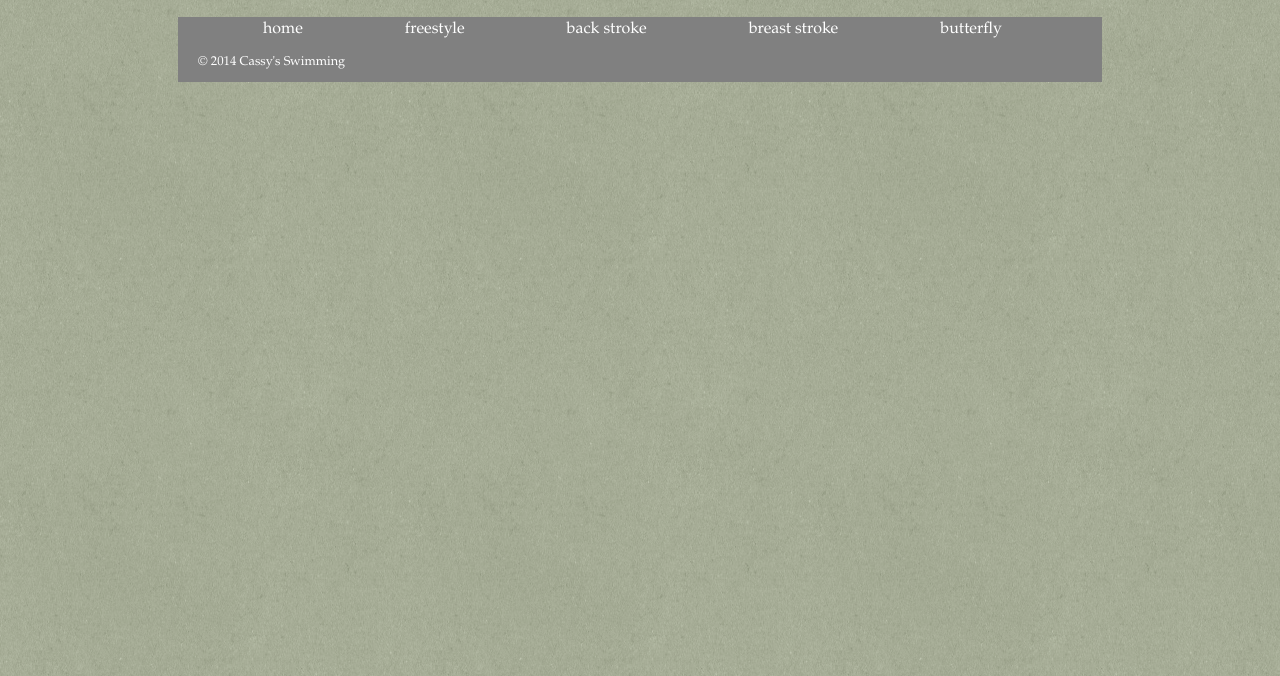
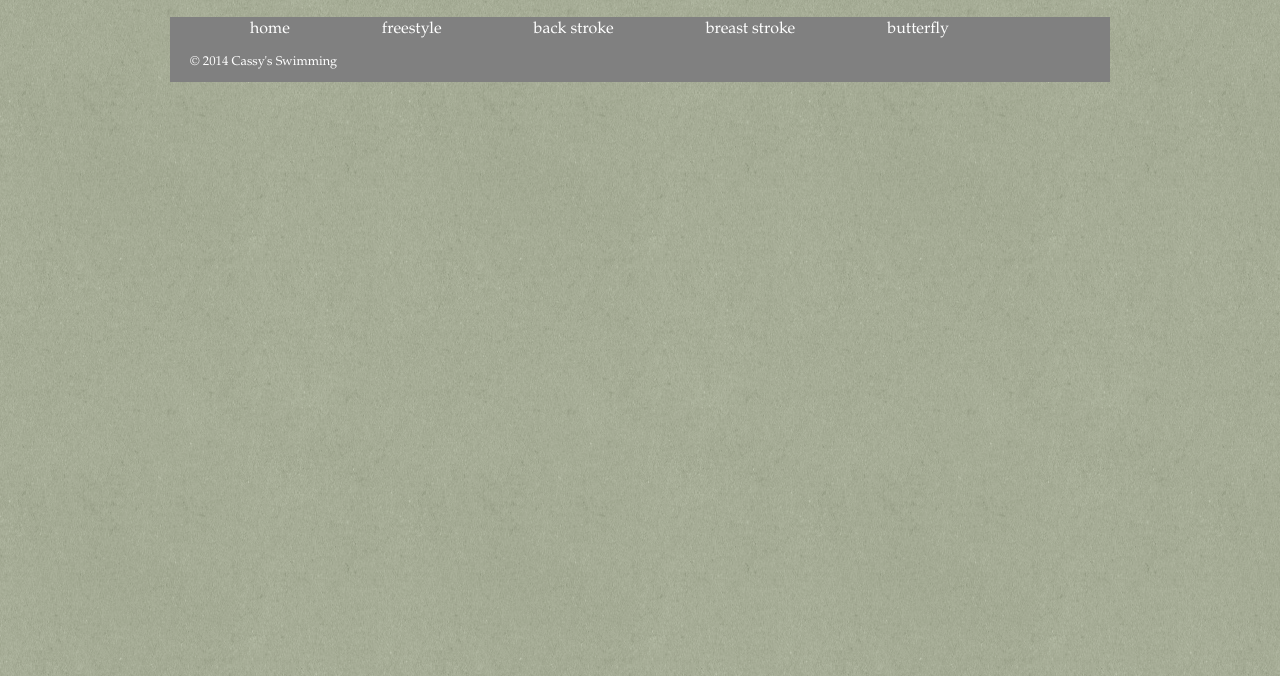
Before and after one commit to cassyk7/tigersaw, a plain HTML site: page index.html in a window 1280 px wide. Shown: the part 124-800 px from the top of the page. Drawn offline with Linux system fonts and the light colour scheme; files whose address does not match are found by name.

Commit message:
nav margin

```diff
--- a/stylesheets/styles.css
+++ b/stylesheets/styles.css
@@ -25,14 +25,13 @@ nav, footer{
 	font-family: "garamond",serif;
 	background-color:gray;
 	height:30px;
-	margin: 0px 8px;
+	margin: 0px 0px;
 }
 ul#nav li{
 	border-bottom: 1px solid grey;
 	list-style:none;
 	display:inline;
 	padding-right: 8px;
-	margin: 0px 5px;
 	text-align: center;
 }
 ul#nav li a{
```
